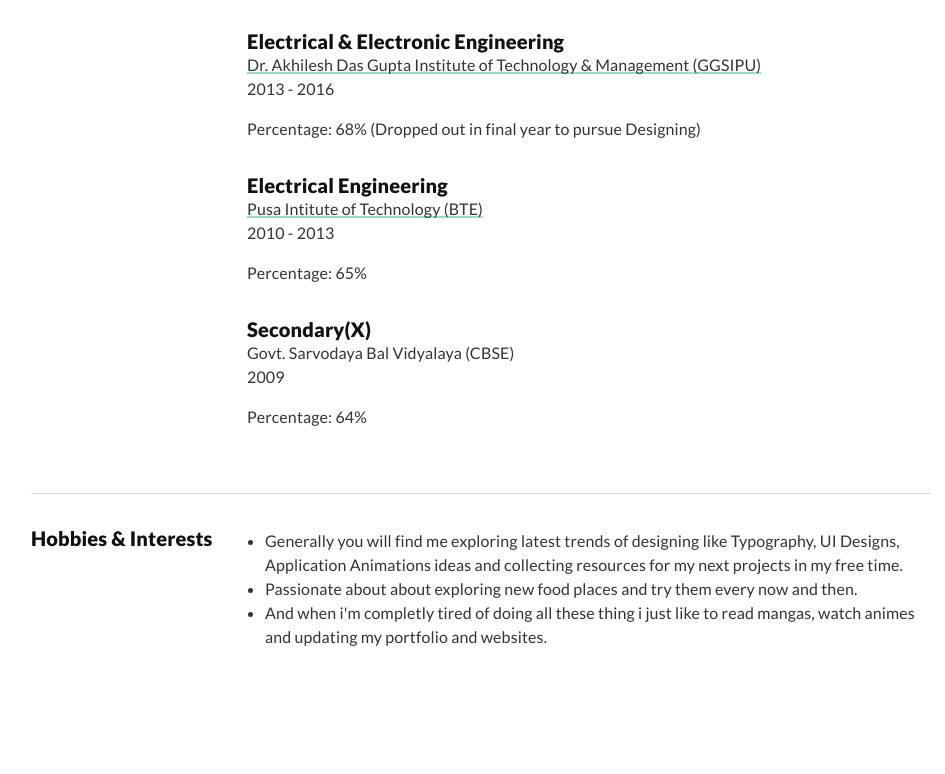
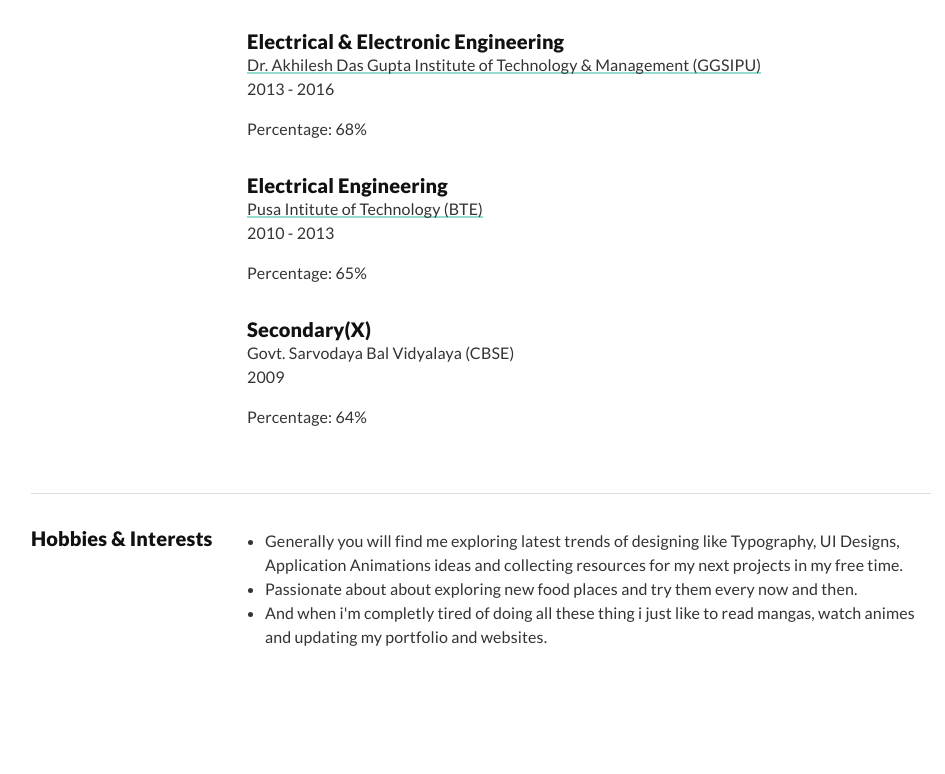
Before and after one commit to designinferno/Resume-Mayank, a plain HTML site: page index.html in a window 1280 px wide. Shown: the part 2438-3212 px from the top of the page, without its empty margins (159-1104 px from the left). Drawn offline with Linux system fonts and the light colour scheme.

Commit message:
Update index.html

```diff
--- a/index.html
+++ b/index.html
@@ -766,7 +766,7 @@
                 <h3>Electrical & Electronic Engineering</h3>
                 <a class="u-link" href="https://adgitmdelhi.ac.in/">Dr. Akhilesh Das Gupta Institute of Technology & Management (GGSIPU)</a>
                 <br> 2013 - 2016
-                <p>Percentage: 68% (Dropped out in final year to pursue Designing)</p>
+                <p>Percentage: 68%</p>
             </div>
 
               <div class="l-Section-group">
```
